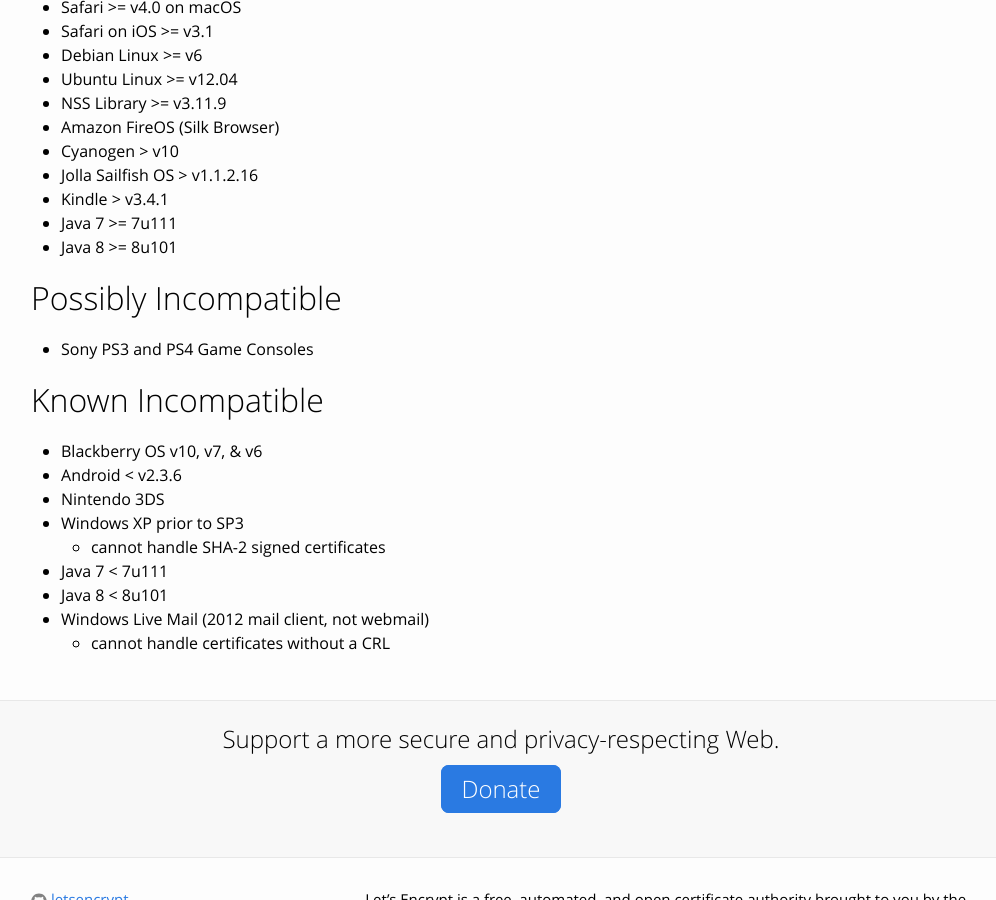
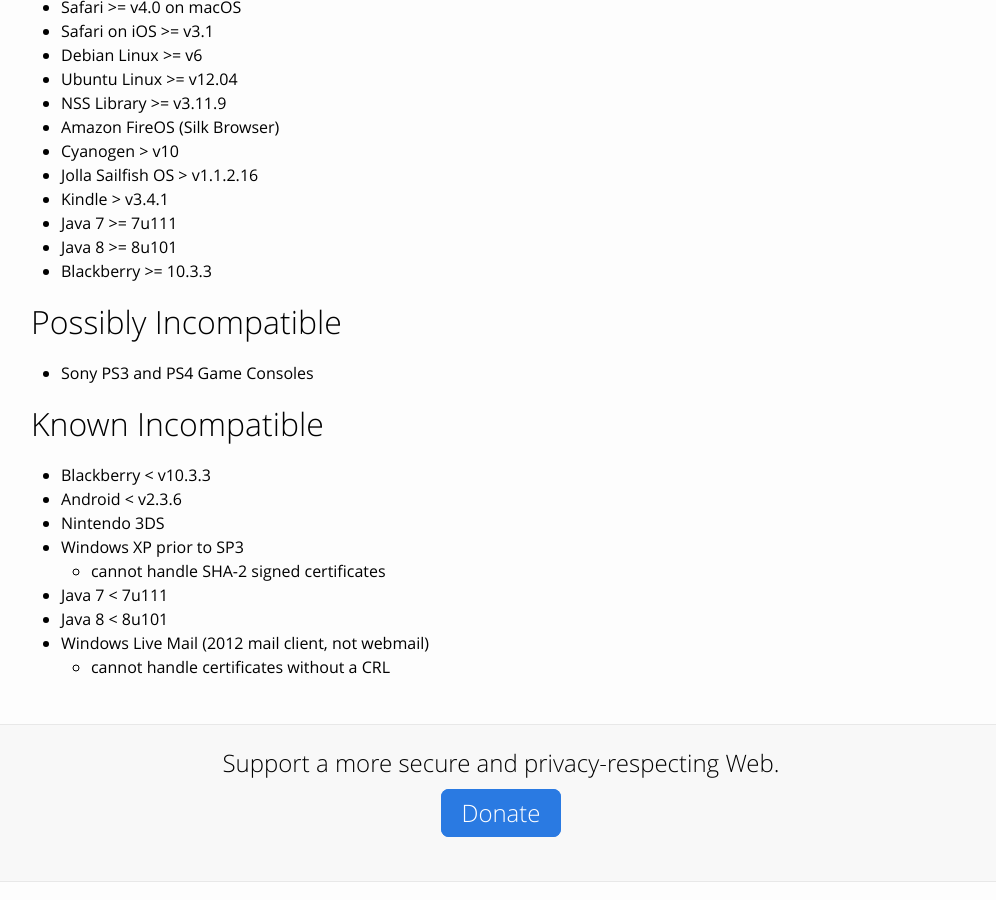
Before and after one commit to snowman1120/website, a Jekyll site: the page built from docs/cert-compat.md, in a window 1280 px wide and 900 px high, scrolled down 744 px. Shown: the whole window, without its empty margins (139-1135 px from the left). Built offline with Jekyll 4.4.1, drawn with Linux system fonts in a browser that asks for light colours.

Commit message:
Update Blackberry compatibility information.

```diff
--- a/docs/cert-compat.md
+++ b/docs/cert-compat.md
@@ -32,6 +32,7 @@ You may want to visit [this particular community forum discussion](https://commu
 * Kindle > v3.4.1
 * Java 7 >= 7u111
 * Java 8 >= 8u101
+* Blackberry >= 10.3.3
 
 # Possibly Incompatible
 
@@ -39,7 +40,7 @@ You may want to visit [this particular community forum discussion](https://commu
 
 # Known Incompatible
 
-* Blackberry OS v10, v7, & v6
+* Blackberry < v10.3.3
 * Android < v2.3.6
 * Nintendo 3DS
 * Windows XP prior to SP3
```
